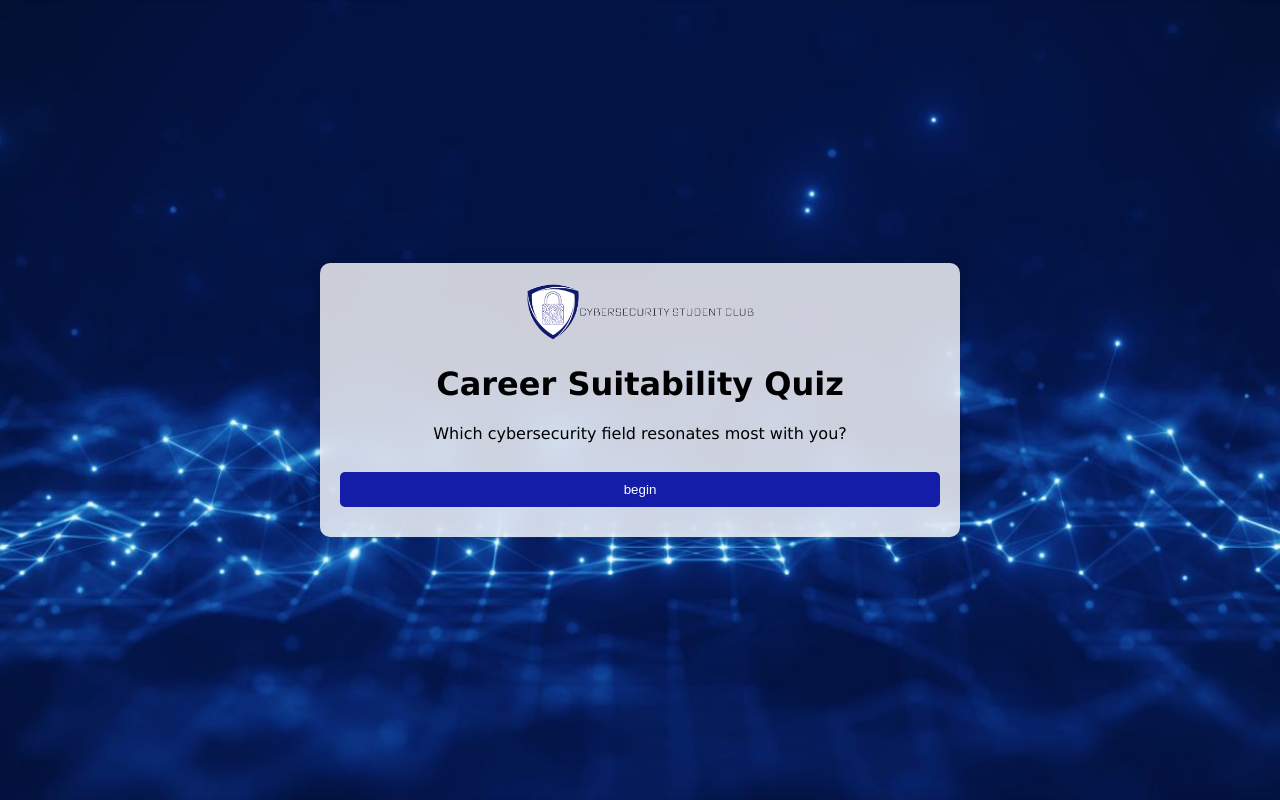
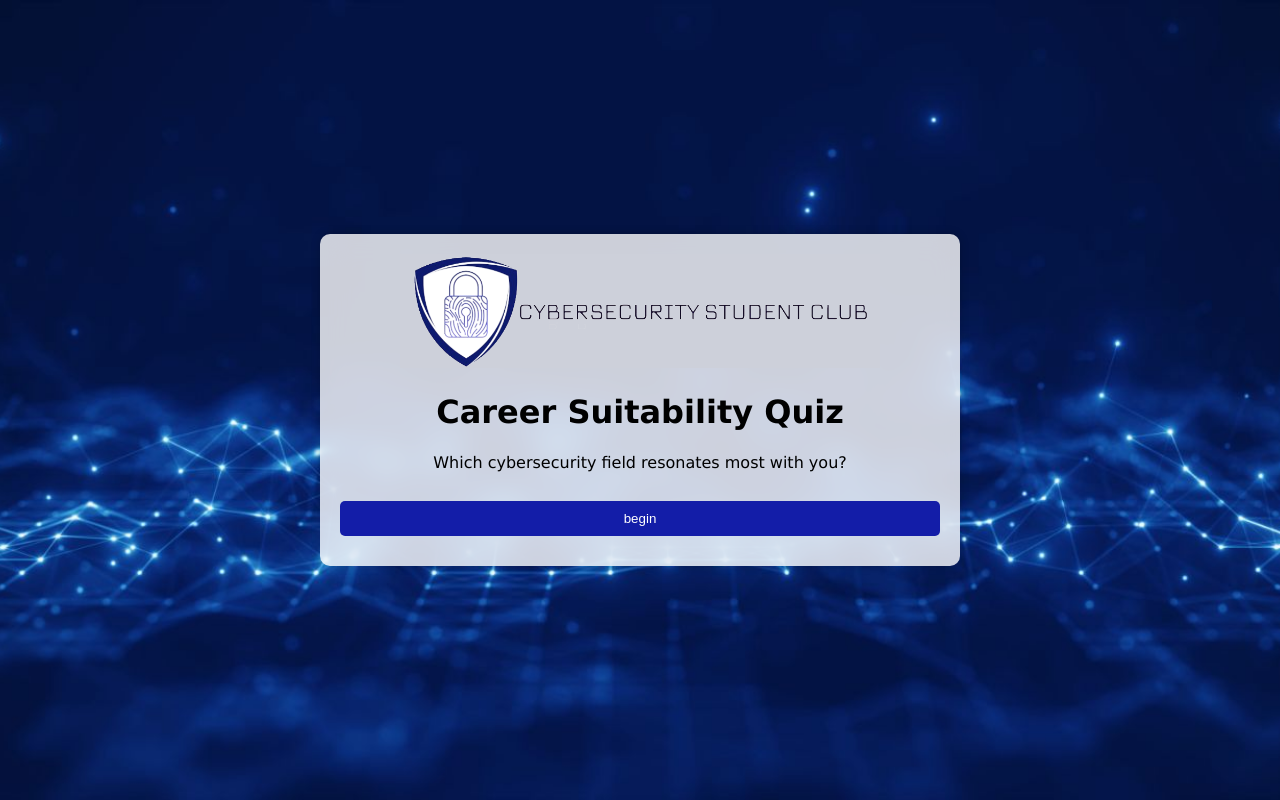
Before and after one commit to Aldharrab/Careers-and-Training-Quiz, a plain HTML site: page index.html in a window 1280 px wide. Drawn offline with Linux system fonts and the light colour scheme.

Commit message:
Fixed up aspect ratio of club logo

```diff
--- a/QuizStyle.css
+++ b/QuizStyle.css
@@ -20,8 +20,8 @@ body {
 
 .club-logo {
     position: relative;
-    width: 40%;
-    height: 40%;
+    width: 80%;
+    height: 80%;
 
   }
 
```
